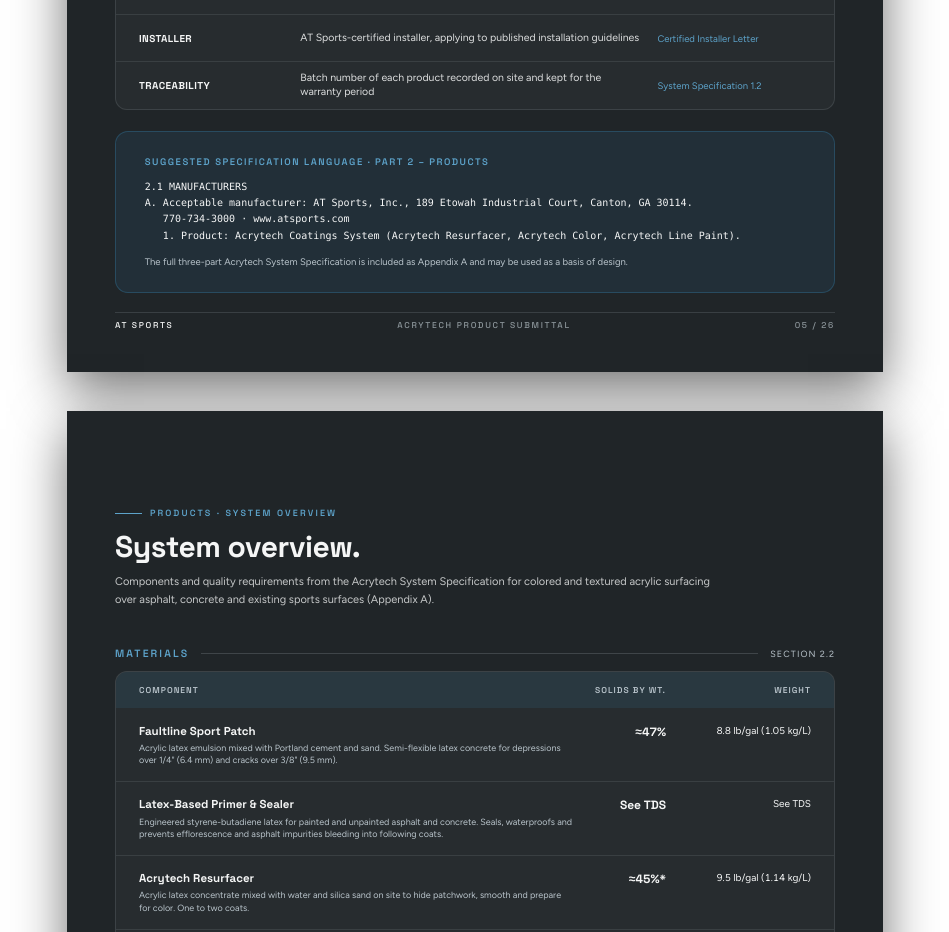
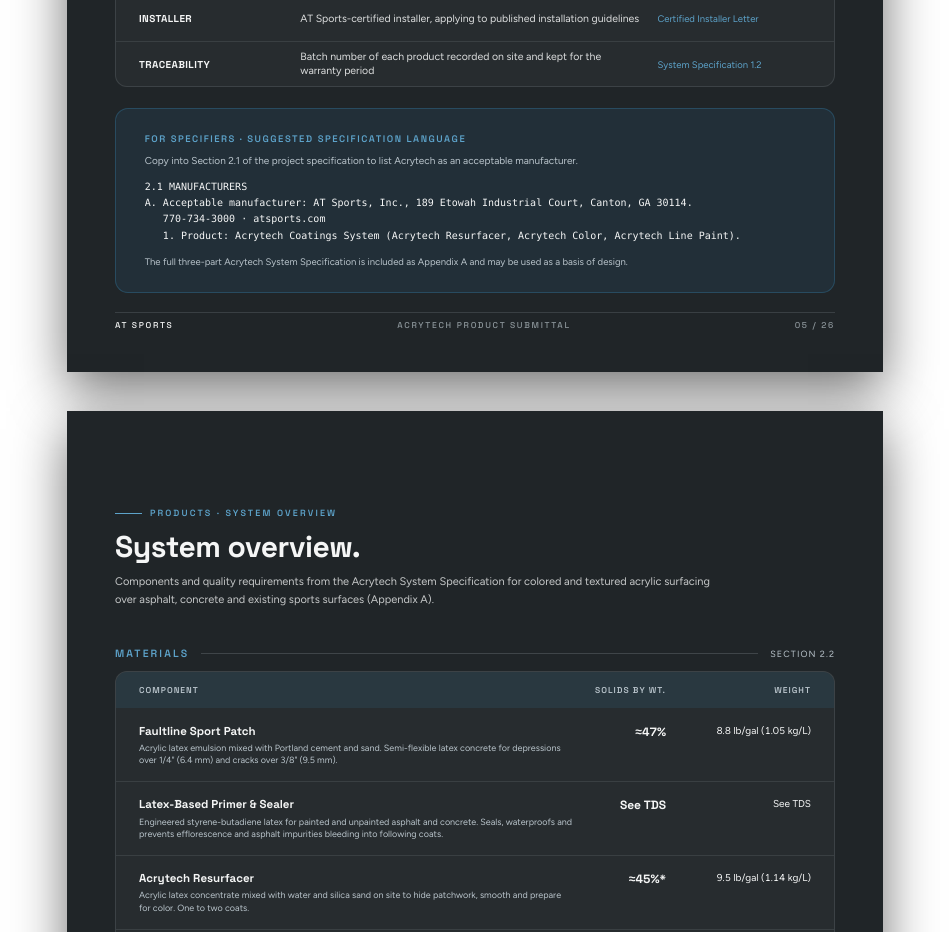
Before and after one commit to ATSports95/Submittal-Template, a Next.js app: page /acrytech in a window 1280 px wide. Shown: the part 5180-6112 px from the top of the page, without its empty margins (165-1114 px from the left). Built offline with nearby package versions, Linux system fonts and the light colour scheme.

Commit message:
Retitle spec language box, add specifier note, normalize URL

```diff
--- a/components/submittal/acrytech-pages.tsx
+++ b/components/submittal/acrytech-pages.tsx
@@ -134,14 +134,17 @@ export function SpecCompliancePage({ generic = false }: { generic?: boolean }) {
 
         <div style={{ borderRadius: '13px', padding: '0.24in 0.3in', background: 'rgba(50,126,168,0.12)', border: '1px solid rgba(50,126,168,0.36)' }}>
           <div className="font-display text-[9.5px] font-semibold uppercase tracking-[0.16em]" style={{ color: BLUE_LIGHT }}>
-            Suggested Specification Language · Part 2 – Products
+            For Specifiers · Suggested Specification Language
           </div>
+          <p className="mt-1.5 font-sans text-[10px] leading-relaxed" style={{ color: MUTED }}>
+            Copy into Section 2.1 of the project specification to list Acrytech as an acceptable manufacturer.
+          </p>
           <div className="mt-2.5 font-mono text-[10px] leading-relaxed" style={{ color: OFF }}>
             2.1 MANUFACTURERS
             <br />
             A. Acceptable manufacturer: AT Sports, Inc., 189 Etowah Industrial Court, Canton, GA 30114.
             <br />
-            &nbsp;&nbsp;&nbsp;770-734-3000 · www.atsports.com
+            &nbsp;&nbsp;&nbsp;770-734-3000 · atsports.com
             <br />
             &nbsp;&nbsp;&nbsp;1. Product: Acrytech Coatings System (Acrytech Resurfacer, Acrytech Color, Acrytech Line Paint).
           </div>
```
